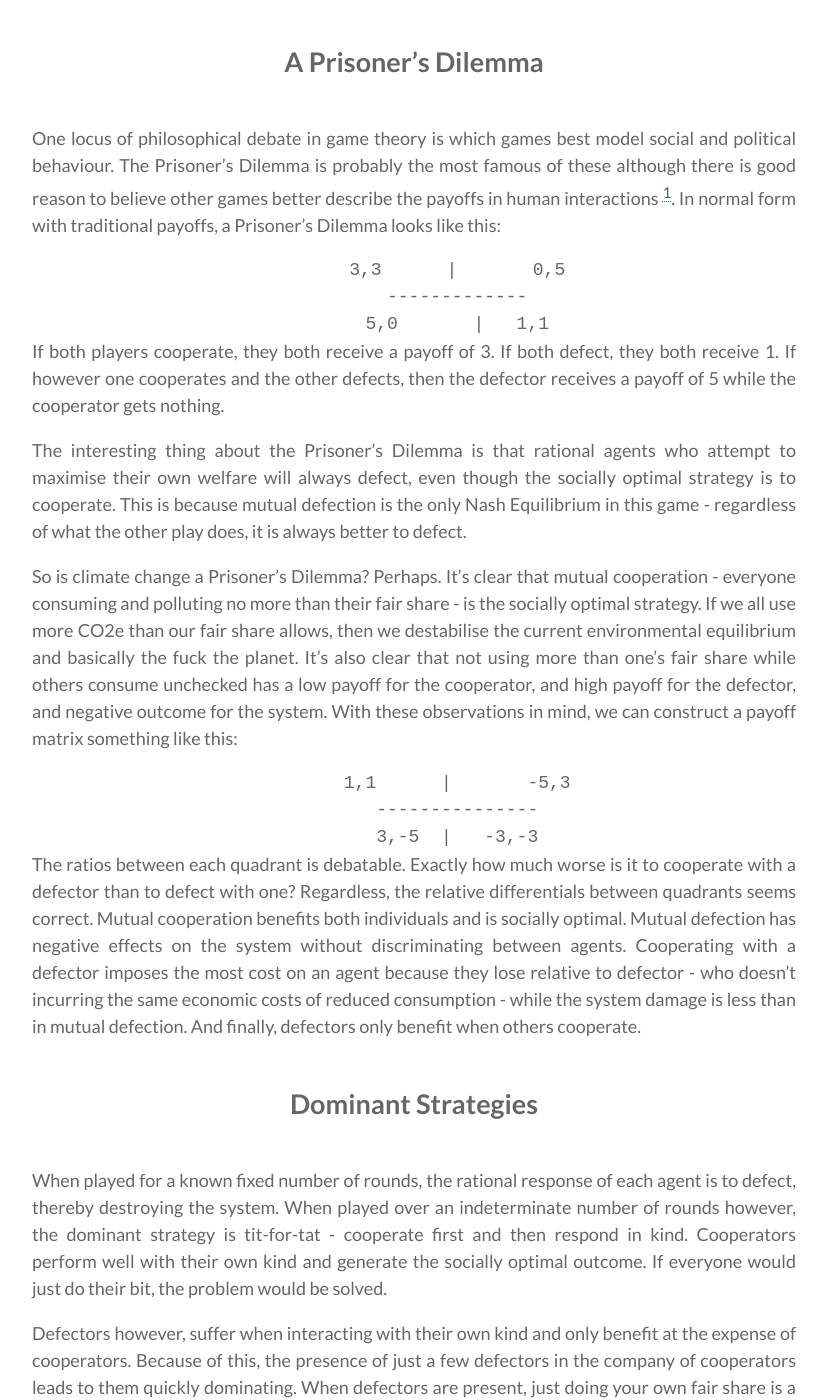
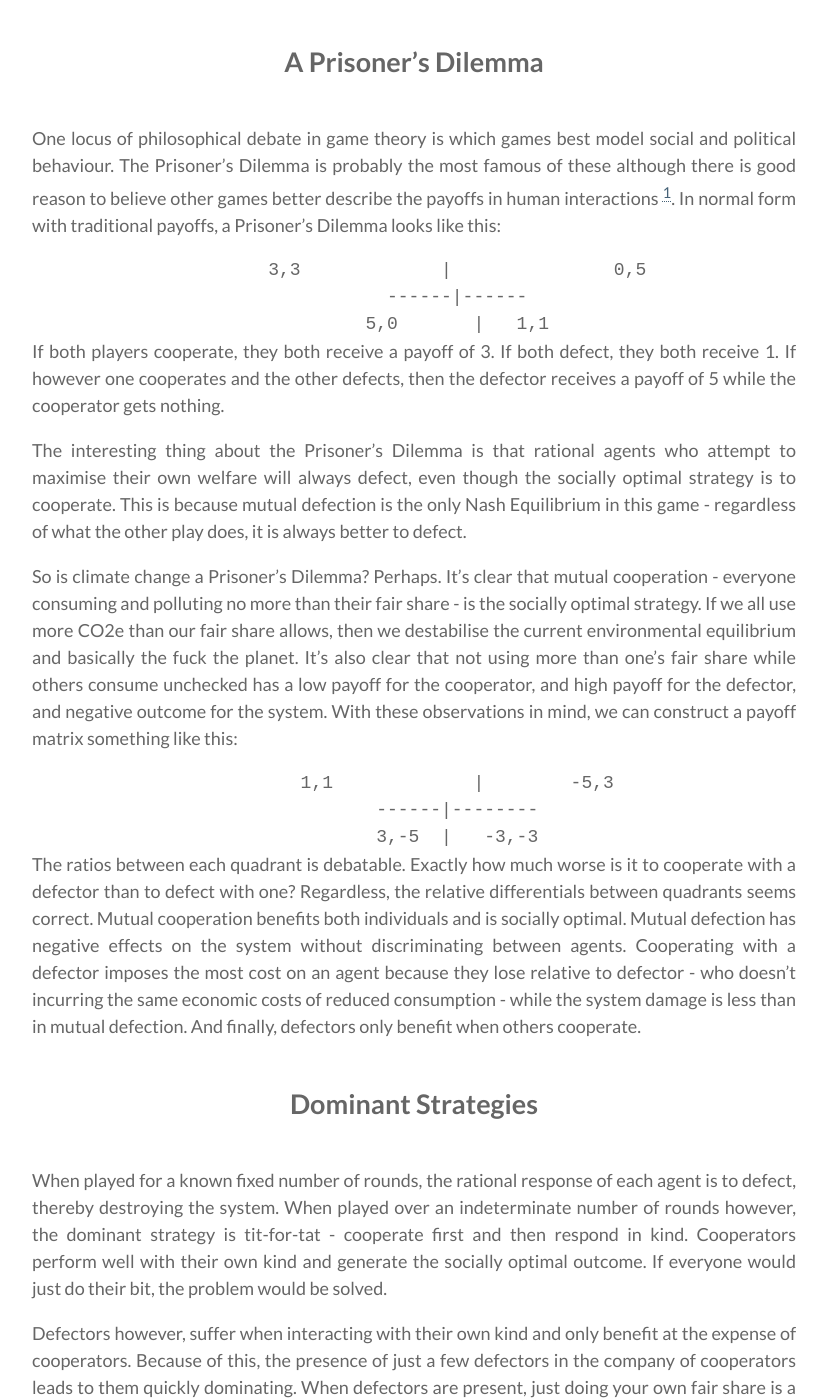
Before and after one commit to davekinkead/dailydialectic, a Jekyll site: the page built from _posts/2014-09-24-climate-change-and-the-prisoners-dilemma.md, in a window 1280 px wide and 1400 px high, scrolled down 1090 px. Shown: the whole window, without its empty margins (226-1053 px from the left). Built offline with Jekyll 4.4.1, drawn with Linux system fonts in a browser that asks for light colours.

```diff
--- a/_posts/2014-09-24-climate-change-and-the-prisoners-dilemma.md
+++ b/_posts/2014-09-24-climate-change-and-the-prisoners-dilemma.md
@@ -17,8 +17,8 @@ Having spent much of the last month developing agent based game theoretic models
 One locus of philosophical debate in game theory is which games best model social and political behaviour.  The Prisoner's Dilemma is probably the most famous of these although there is good reason to believe other games better describe the payoffs in human interactions [^stag].  In normal form with  traditional payoffs, a Prisoner's Dilemma looks like this:
 
 
-		3,3	 |	 0,5
-		-------------
+		3,3		|	 	0,5
+		------|------
 		5,0	  |   1,1
 
 
@@ -29,8 +29,8 @@ The interesting thing about the Prisoner's Dilemma is that rational agents who a
 So is climate change a Prisoner's Dilemma?  Perhaps.  It's clear that mutual cooperation - everyone consuming and polluting no more than their fair share - is the socially optimal strategy.  If we all use more CO2e than our fair share allows, then we destabilise the current environmental equilibrium and basically the fuck the planet.  It's also clear that not using more than one's fair share while others consume unchecked has a low payoff for the cooperator, and high payoff for the defector, and negative outcome for the system.  With these observations in mind, we can construct a payoff matrix something like this:
 
 
-		1,1	 |	 -5,3
-		---------------
+		1,1	 	|	 -5,3
+		------|--------
 		3,-5  |	  -3,-3
 
 
```
